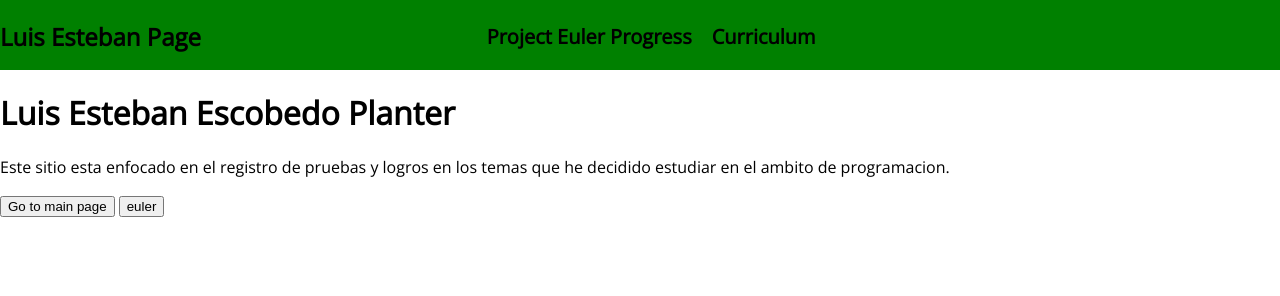
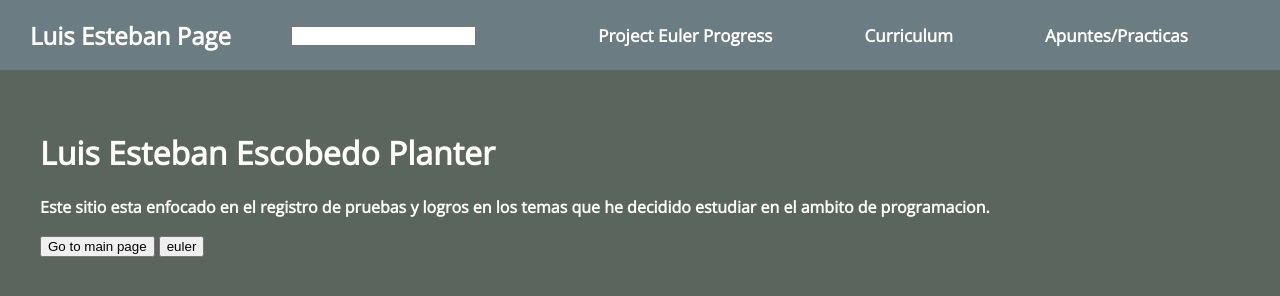
Before and after one commit to cloudUser98/cloudUser98-devlog, a plain HTML site: page index.html in a window 1280 px wide. Drawn offline with nearby package versions, Linux system fonts and the light colour scheme.

Commit message:
created basic layout with colorscheme, added currciulum page

```diff
--- a/index.html
+++ b/index.html
@@ -11,24 +11,40 @@
   <body>
     <main id="root" >
         <div class="header" >
+            <div class="flex-column">
                 <h2 class="header-title" > Luis Esteban Page </h2>
+            </div>
+            <div class="flex-column">
+                <input class="input" type="search" />
+            </div>
             <ul class="links" >
                 <li>
                     <a class="hyperlink" href="#project_euler" >Project Euler Progress</a>
                 </li>
                 <li>
-                    <a class="hyperlink" href="#project_euler" >Curriculum</a>
+                    <a class="hyperlink" href="#curriculum" >Curriculum</a>
+                </li>
+                <li>
+                    <span class="hyperlink dropdown">
+                        Apuntes/Practicas
+                        <div class="dropdown-menu">
+                            <a class="hyperlink dropdown-menu-option" href="#curriculum" >Curriculum</a>
+                            <a class="hyperlink dropdown-menu-option" href="#curriculum" >Curriculum</a>
+                        </div>
+                    </span>
                 </li>
             </ul>
         </div>
+        <div id="content">
             <h1> Luis Esteban Escobedo Planter </h1>
             <p>
                 Este sitio esta enfocado en el registro de pruebas y logros en los temas que he decidido
                 estudiar en el ambito de programacion.
             </p>
-    </main>
             <button id="main" >Go to main page</button>
             <button id="getHistory" >euler</button>
+        </div>
+    </main>
     <script type="module" src="./index.js"></script>
   </body>
 </html>
--- a/modules/browserHistory.js
+++ b/modules/browserHistory.js
@@ -1,4 +1,5 @@
 import project_euler from "./project_euler.js";
+import curriculum from "./curriculum.js";
 
 
 const load_route = (path, pageLoader) => {
@@ -10,9 +11,15 @@ const load_route = (path, pageLoader) => {
     pageLoader();
 }
 
+function load_default() {
+    console.log("DEAFULT PAGE");
+}
+
 const RouterObject = {
     routes: {
+        "/": load_default,
         "/project_euler": project_euler,
+        "/curriculum": curriculum,
     },
     navigate: function(path) {
         if (path in this.routes)
@@ -38,8 +45,8 @@ function Router() {
 window.addEventListener("hashchange", () => {
     console.log("CHANGEEEEEEEEEE", window.location.hash.replace("#", ""));
     let path = window.location.hash.replace("#", "")
-    window.history.pushState({}, "", path);
 
+    console.log("/" + path);
     RouterObject.navigate("/" + path);
 });
 
--- /dev/null
+++ b/modules/curriculum.js
@@ -0,0 +1,20 @@
+export default function Curriculum() {
+    const parser = new DOMParser();
+
+    let html = `
+        <div>
+            HOLAAAAAAAAAAAAAAAAAAAAAAAAAA
+        </div>
+    `
+
+    const created_document = parser.parseFromString(html, "text/html");
+
+    let root = document.getElementById("content");
+    //
+    // We erase all the childs from the root node
+    root.innerHTML = "";
+
+    // root.appendChild(created_document);
+    // We can't do this beacuse a "document" node cant be appended as a child
+    root.appendChild(created_document.documentElement);
+}
--- a/styles.css
+++ b/styles.css
@@ -3,38 +3,97 @@
 body {
     margin: 0px;
     font-family: 'Open Sans', sans-serif;
+    color: #FFFEFC;
+}
+
+#root {
+    display: flex;
+    flex-direction: column;
+    height: 100vw;
+}
+
+#content {
+    flex-grow: 2;
+    padding: 40px;
+    background-color: #5A665D;
 }
 
 li {
-    display: inline;
+}
+
+p {
+    font-weight: bold;
+}
+
+.flex-column {
+    padding: 0px 30px 0px 30px;
 }
 
 .header {
-    display: grid;
-    grid-template-columns: repeat(3, 1fr fit-content(100%));
-    background-color: green;
+    display: flex;
+    flex-direction: row;
+    flex-wrap: nowrap;
+    justify-content: start;
+    align-items: center;
+    background-color: #6B7D83;
     word-wrap: break-word;
+    width: 100vw;
     height: 70px;
 }
 
 .header-title {
-    grid-column: 1 / 3;
 }
 
 .links {
+    padding-inline-start: unset;
     list-style-type: none;
     display: flex;
+    flex-direction: row;
+    flex-wrap: nowrap;
+    justify-content: space-evenly;
     align-items: center;
+    flex-grow: 2;
 }
 
 .hyperlink {
     text-decoration: unset;
     color: unset;
     font-weight: 800;
-    font-size: 20px;
-    padding-left: 20px;
+    font-size: 17px;
+    /* padding-left: 20px; */
+    white-space: nowrap;
 }
 
 .hyperlink:hover {
-    color: red;
+    color: #5A8FD8;
+    text-shadow: -2px 3px 4px rgba(73, 73, 73, 0.36);
 }
+
+.input {
+    height: 20px;
+}
+
+.dropdown {
+    position: relative;
+}
+
+.dropdown-menu {
+    text-align: center;
+    width: 100%;
+    display: none;
+    position: absolute;
+}
+
+.dropdown-menu-option {
+    display: block;
+    width: 100%;
+    background-color: white;
+}
+
+.dropdown:hover .dropdown-menu {
+    display: block;
+}
+
+.dropdown-menu-option:hover {
+    background: gray;
+}
```
Lines whose indentation alone changed are shown as unchanged.
